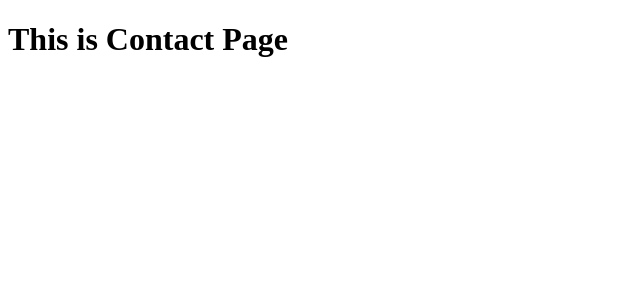
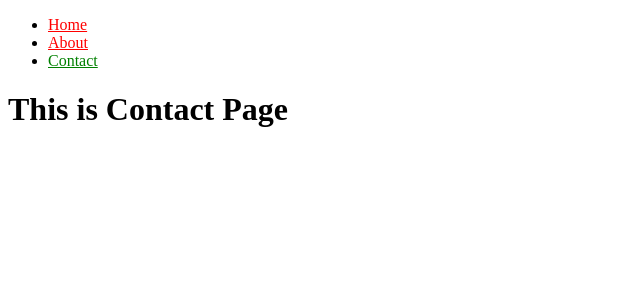
Before and after one commit to TruongKhanh23/vite-project, a React (Vite) app in the folder vite-project/: page /contact in a window 1280 px wide. Shown: the top 300 px of the page, without its empty margins (0-640 px from the left). Built offline with nearby package versions, Linux system fonts and the light colour scheme.

Commit message:
TNK-009: Link And NavLink For Router

```diff
--- /dev/null
+++ b/vite-project/src/assets/css/style.css
@@ -0,0 +1,6 @@
+.active-item{
+    color: green;
+}
+.pending-item{
+    color: red;
+}
--- /dev/null
+++ b/vite-project/src/component/Menu.jsx
@@ -0,0 +1,15 @@
+import { NavLink } from "react-router-dom";
+
+const Menu = () => {
+    return (
+        <div>
+            <ul>
+                <li>    <NavLink className={({isActive})=>isActive?"active-item":"pending-item"} to="/">Home</NavLink>  </li>
+                <li>    <NavLink className={({isActive})=>isActive?"active-item":"pending-item"} to="/about">About</NavLink>  </li>
+                <li>    <NavLink className={({isActive})=>isActive?"active-item":"pending-item"} to="/contact">Contact</NavLink>  </li>
+            </ul>
+        </div>
+    );
+};
+
+export default Menu;
--- a/vite-project/src/main.jsx
+++ b/vite-project/src/main.jsx
@@ -1,6 +1,7 @@
 import React from 'react'
 import ReactDOM from 'react-dom/client'
 import App from './App.jsx'
+import "./assets/css/style.css"
 
 ReactDOM.createRoot(document.getElementById('root')).render(
   <React.StrictMode>
--- a/vite-project/src/pages/AboutPage.jsx
+++ b/vite-project/src/pages/AboutPage.jsx
@@ -1,7 +1,9 @@
+import Menu from "../component/Menu";
 
 const AboutPage = () => {
     return (
         <div>
+            <Menu/>
             <h1>This is About Page</h1>
         </div>
     );
--- a/vite-project/src/pages/ContactPage.jsx
+++ b/vite-project/src/pages/ContactPage.jsx
@@ -1,7 +1,9 @@
+import Menu from "../component/Menu";
 
 const ContactPage = () => {
     return (
         <div>
+            <Menu/>
             <h1>This is Contact Page</h1>
         </div>
     );
--- a/vite-project/src/pages/HomePage.jsx
+++ b/vite-project/src/pages/HomePage.jsx
@@ -1,7 +1,9 @@
+import Menu from "../component/Menu";
 
 const HomePage = () => {
     return (
         <div>
+            <Menu/>
             <h1>This is Home Page</h1>
         </div>
     );
```
